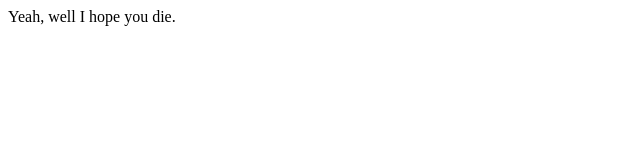
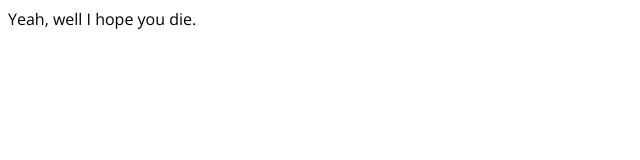
Before and after one commit to 74ultra/sliceline, a React (Create React App) app: page / in a window 1280 px wide. Shown: the top 160 px of the page, without its empty margins (0-640 px from the left). Built offline with nearby package versions, Linux system fonts and the light colour scheme.

Commit message:
Add google fonts

```diff
--- a/package.json
+++ b/package.json
@@ -9,6 +9,7 @@
     "react": "^17.0.2",
     "react-dom": "^17.0.2",
     "react-scripts": "4.0.3",
+    "styled-components": "^5.3.0",
     "web-vitals": "^1.0.1"
   },
   "scripts": {
--- a/public/index.html
+++ b/public/index.html
@@ -1,20 +1,21 @@
 <!DOCTYPE html>
 <html lang="en">
+
 <head>
   <meta charset="utf-8" />
   <link rel="icon" href="%PUBLIC_URL%/favicon.ico" />
   <meta name="viewport" content="width=device-width, initial-scale=1" />
   <meta name="theme-color" content="#000000" />
-    <meta
-      name="description"
-      content="Web site created using create-react-app"
-    />
+  <meta name="description" content="Web site created using create-react-app" />
   <link rel="apple-touch-icon" href="%PUBLIC_URL%/logo192.png" />
   <!--
       manifest.json provides metadata used when your web app is installed on a
       user's mobile device or desktop. See https://developers.google.com/web/fundamentals/web-app-manifest/
     -->
   <link rel="manifest" href="%PUBLIC_URL%/manifest.json" />
+  <link rel="preconnect" href="https://fonts.gstatic.com">
+  <link href="https://fonts.googleapis.com/css2?family=Open+Sans&family=Righteous&display=swap" rel="stylesheet">
+
   <!--
       Notice the use of %PUBLIC_URL% in the tags above.
       It will be replaced with the URL of the `public` folder during the build.
@@ -26,6 +27,7 @@
     -->
   <title>React App</title>
 </head>
+
 <body>
   <noscript>You need to enable JavaScript to run this app.</noscript>
   <div id="root"></div>
@@ -40,4 +42,5 @@
       To create a production bundle, use `npm run build` or `yarn build`.
     -->
 </body>
+
 </html>
--- a/src/App.js
+++ b/src/App.js
@@ -1,9 +1,23 @@
+import React from 'react';
+import { createGlobalStyle } from 'styled-components';
+
+const GlobalStyle = createGlobalStyle`
+  body {
+    font-family: 'Open Sans', sans-serif;
+  }
+
+  h1, h2, h3 {
+    font-family: 'Righteous', cursive;
+  }
+`
 
 function App() {
   return (
-    <div className="App">
-      Yeah, well I hope you die.
-    </div>
+    <>
+      <GlobalStyle />
+      <div>Yeah, well I hope you die.</div>
+    </>
+
   );
 }
 
```
Also changed, not shown: 1 other file (tests, documents, lock files or other folders). Lines whose indentation alone changed are shown as unchanged.
